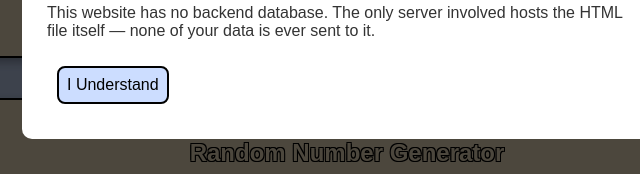
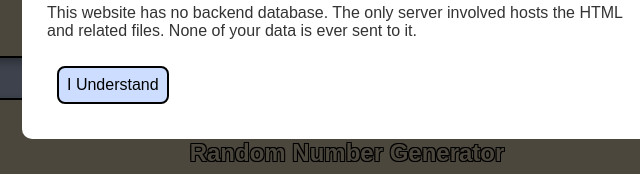
Before and after one commit to ConnorC2009/tooltab, a plain HTML site: page index.html in a window 1280 px wide. Shown: the part 479-653 px from the top of the page, 293-933 px from the left. Drawn offline with Linux system fonts and the light colour scheme.

Commit message:
Clarify server data handling in index.html
Updated the description of the server involvement in data handling.

```diff
--- a/index.html
+++ b/index.html
@@ -4,7 +4,6 @@
 <meta charset="UTF-8" />
 <meta name="viewport" content="width=device-width, initial-scale=1" />
 <link rel="icon" type="image/png" href="./favicon-32x32.png">
-<title>Tool Tab</title>
 <style>
 body{background:#CCDDFF;color:#333;font-family:ABeeZee,sans-serif;text-align:center;margin:0;padding:20px}
 h1,h2,h3{text-shadow:-1px -1px 0 #000,1px -1px 0 #000,-1px 1px 0 #000,1px 1px 0 #000;color:#FFEECC}
@@ -32,7 +31,7 @@ p.footer a:hover{text-decoration:underline}
 <p>All saved information remains on your device and is only readable by your own browser.</p>
 <p>If you clear your browser cookies or site data, all saved fields on this page will reset.</p>
 <p>Your location may be requested only to provide localized tools such as weather and timezone detection. Location data is <b>not stored</b>, transmitted, sold, or visible to anyone.</p>
-<p>This website has no backend database. The only server involved hosts the HTML file itself — none of your data is ever sent to it.</p>
+<p>This website has no backend database. The only server involved hosts the HTML and related files. None of your data is ever sent to it.</p>
 <button id="acceptPolicyBtn" type="button">I Understand</button>
 </div>
 </div>
```
